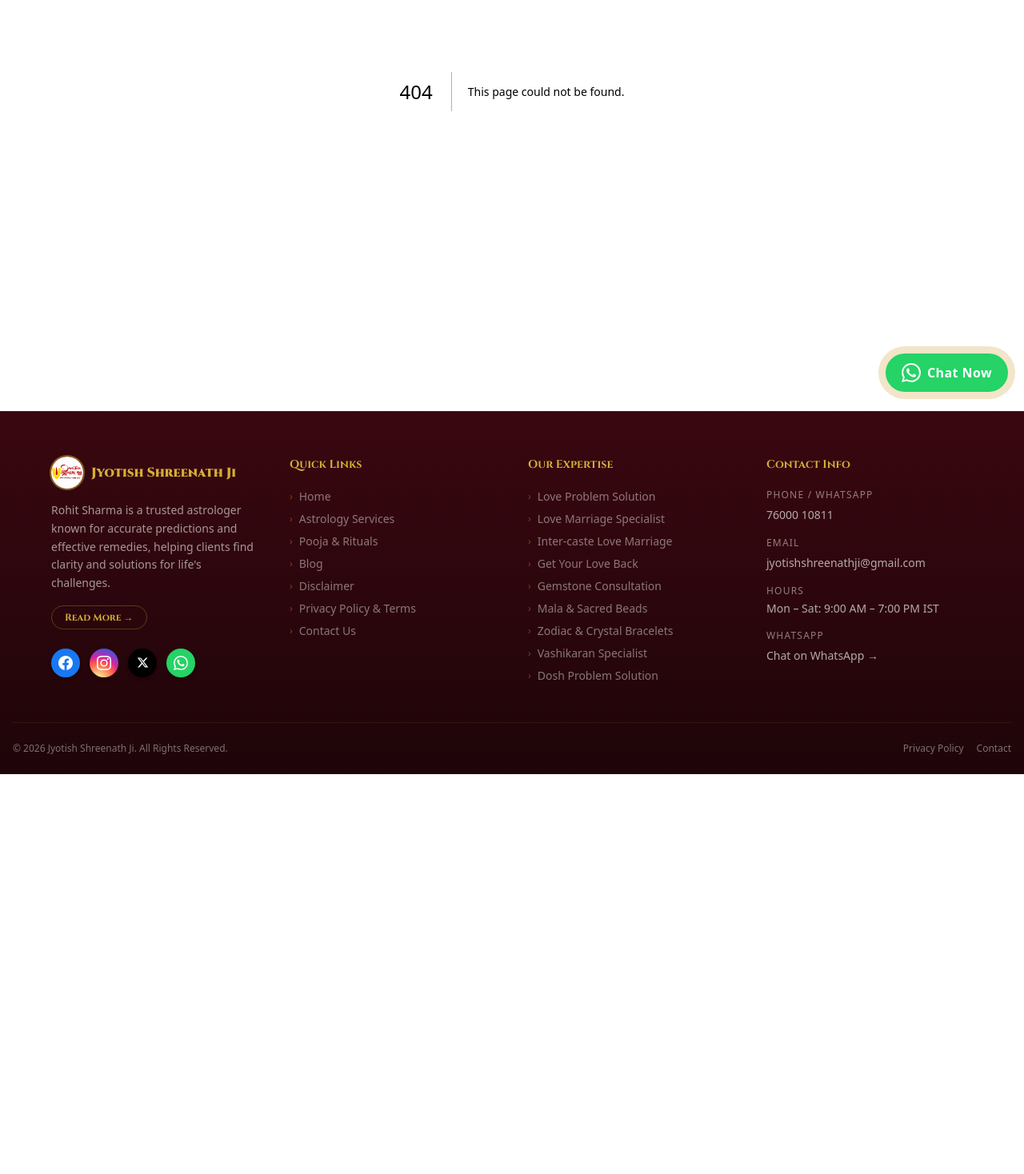
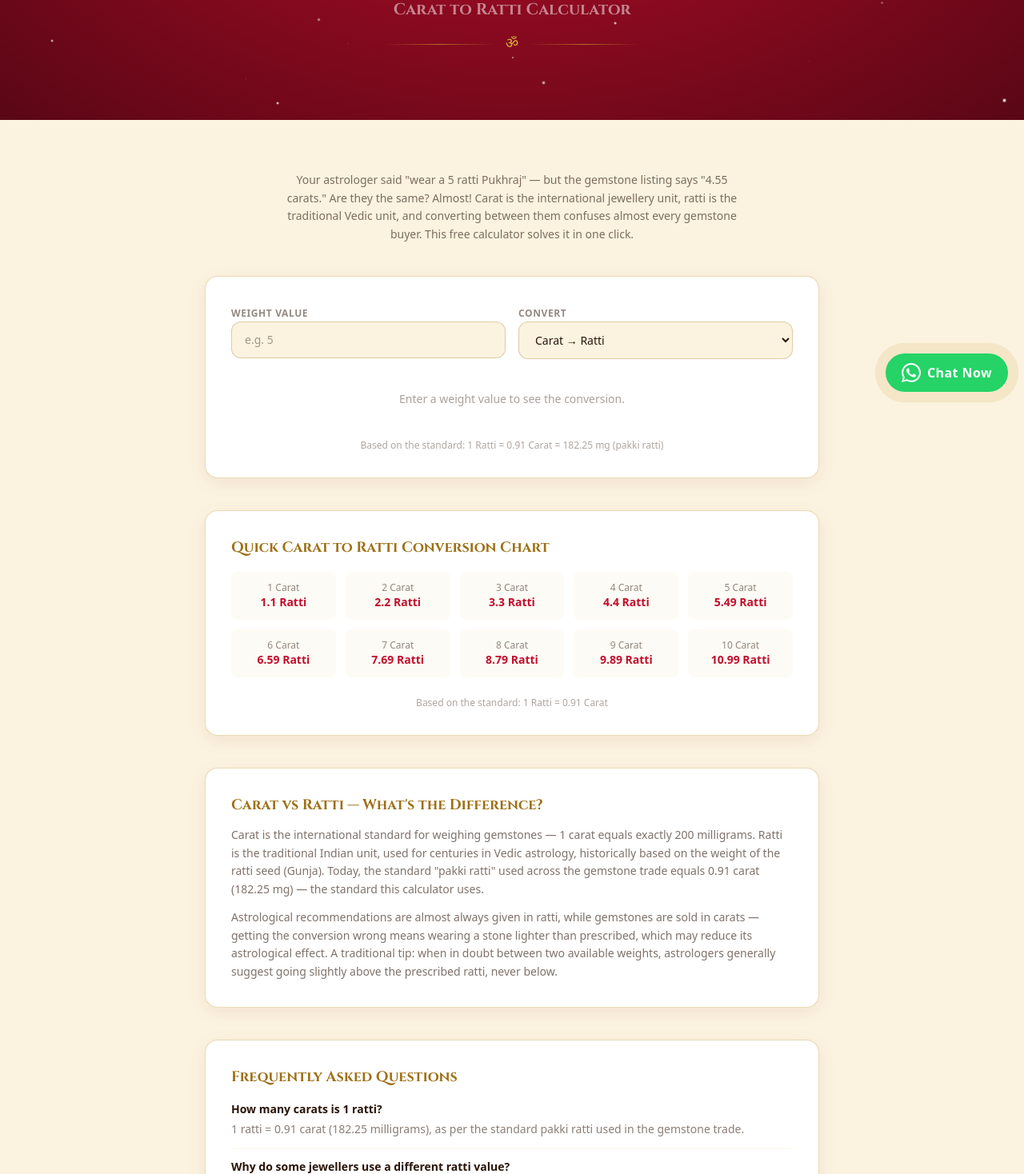
Before and after one commit to Sanchitjha/Astrologer, a Next.js app: page /calculators/carat-to-ratti in a window 1280 px wide. Before the commit this address had no page. Shown: the part 286-1754 px from the top of the page at 80% size. Before the commit the page ends 1254 px from the top, so only its background shows below. Built offline with nearby package versions, Linux system fonts and the light colour scheme.

Commit message:
feat: add Carat to Ratti conversion calculator page with reference chart and FAQs

```diff
--- /dev/null
+++ b/app/calculators/carat-to-ratti/page.js
@@ -0,0 +1,99 @@
+import PageHeader from '@/components/PageHeader';
+import CaratRattiCalculator from '@/components/CaratRattiCalculator';
+
+export const metadata = {
+  title: 'Carat to Ratti Calculator | Free Gemstone Weight Converter',
+  description: 'Convert carat to ratti instantly with this free calculator. Understand gemstone weights the Vedic way — with conversion chart and buying guidance.',
+  keywords: ['carat to ratti calculator', 'ratti to carat', 'gemstone weight converter'],
+  openGraph: {
+    title: 'Carat to Ratti Calculator | Jyotish Shreenath Ji',
+    description: 'Free gemstone weight converter — carat to ratti and back.',
+    images: ['/logo.jpg'],
+  },
+};
+
+const chart = [
+  [1, 1.10], [2, 2.20], [3, 3.30], [4, 4.40], [5, 5.49],
+  [6, 6.59], [7, 7.69], [8, 8.79], [9, 9.89], [10, 10.99],
+];
+
+export default function CaratRattiPage() {
+  return (
+    <>
+      <PageHeader
+        title="Carat to Ratti Calculator"
+        titleHindi="कैरेट से रत्ती"
+        subtitle="Gemstone Weight Converter"
+        crumbs={[{ label: 'Calculators', href: '/calculators' }, { label: 'Carat to Ratti' }]}
+      />
+
+      <main className="bg-[#FBF3E0] py-16 px-4">
+        <div className="max-w-3xl mx-auto space-y-10">
+          <p className="text-[#2A1408]/60 text-sm leading-relaxed text-center max-w-xl mx-auto">
+            Your astrologer said &quot;wear a 5 ratti Pukhraj&quot; — but the gemstone listing says &quot;4.55
+            carats.&quot; Are they the same? Almost! Carat is the international jewellery unit, ratti is
+            the traditional Vedic unit, and converting between them confuses almost every gemstone
+            buyer. This free calculator solves it in one click.
+          </p>
+
+          <CaratRattiCalculator />
+
+          {/* Chart */}
+          <div className="glass-card rounded-2xl p-8 space-y-4">
+            <h2 className="text-[#9E7016] font-bold text-lg" style={{ fontFamily: 'var(--font-cinzel)' }}>
+              Quick Carat to Ratti Conversion Chart
+            </h2>
+            <div className="grid grid-cols-2 sm:grid-cols-5 gap-3 text-sm">
+              {chart.map(([c, r]) => (
+                <div key={c} className="text-center bg-[#D4AF37]/5 rounded-lg py-3">
+                  <p className="text-[#2A1408]/50 text-xs">{c} Carat</p>
+                  <p className="text-[#C1102E] font-bold">{r} Ratti</p>
+                </div>
+              ))}
+            </div>
+            <p className="text-[#2A1408]/38 text-xs text-center pt-2">Based on the standard: 1 Ratti = 0.91 Carat</p>
+          </div>
+
+          {/* About */}
+          <div className="glass-card rounded-2xl p-8 space-y-3">
+            <h2 className="text-[#9E7016] font-bold text-lg" style={{ fontFamily: 'var(--font-cinzel)' }}>
+              Carat vs Ratti — What&apos;s the Difference?
+            </h2>
+            <p className="text-[#2A1408]/60 text-sm leading-relaxed">
+              Carat is the international standard for weighing gemstones — 1 carat equals exactly 200
+              milligrams. Ratti is the traditional Indian unit, used for centuries in Vedic astrology,
+              historically based on the weight of the ratti seed (Gunja). Today, the standard &quot;pakki
+              ratti&quot; used across the gemstone trade equals 0.91 carat (182.25 mg) — the standard this
+              calculator uses.
+            </p>
+            <p className="text-[#2A1408]/60 text-sm leading-relaxed">
+              Astrological recommendations are almost always given in ratti, while gemstones are sold in
+              carats — getting the conversion wrong means wearing a stone lighter than prescribed, which
+              may reduce its astrological effect. A traditional tip: when in doubt between two available
+              weights, astrologers generally suggest going slightly above the prescribed ratti, never below.
+            </p>
+          </div>
+
+          {/* FAQ */}
+          <div className="glass-card rounded-2xl p-8 space-y-4">
+            <h2 className="text-[#9E7016] font-bold text-lg" style={{ fontFamily: 'var(--font-cinzel)' }}>
+              Frequently Asked Questions
+            </h2>
+            <div className="space-y-3">
+              {[
+                { q: 'How many carats is 1 ratti?', a: '1 ratti = 0.91 carat (182.25 milligrams), as per the standard pakki ratti used in the gemstone trade.' },
+                { q: 'Why do some jewellers use a different ratti value?', a: 'The traditional "kachi ratti" (based on the actual Gunja seed, ~121 mg) differs from the standardised "pakki ratti" (182.25 mg). Always confirm which standard is being used before buying.' },
+                { q: 'How much ratti gemstone should I wear?', a: 'The common guideline is about 1 ratti per 10–12 kg of body weight, adjusted for the planet\'s strength in your chart. For your exact prescribed weight, consult Rohit Sharma.' },
+              ].map((f) => (
+                <div key={f.q} className="border-b border-[#D4AF37]/10 pb-3 last:border-0 last:pb-0">
+                  <p className="text-[#2A1408] font-semibold text-sm mb-1">{f.q}</p>
+                  <p className="text-[#2A1408]/55 text-sm leading-relaxed">{f.a}</p>
+                </div>
+              ))}
+            </div>
+          </div>
+        </div>
+      </main>
+    </>
+  );
+}
```
